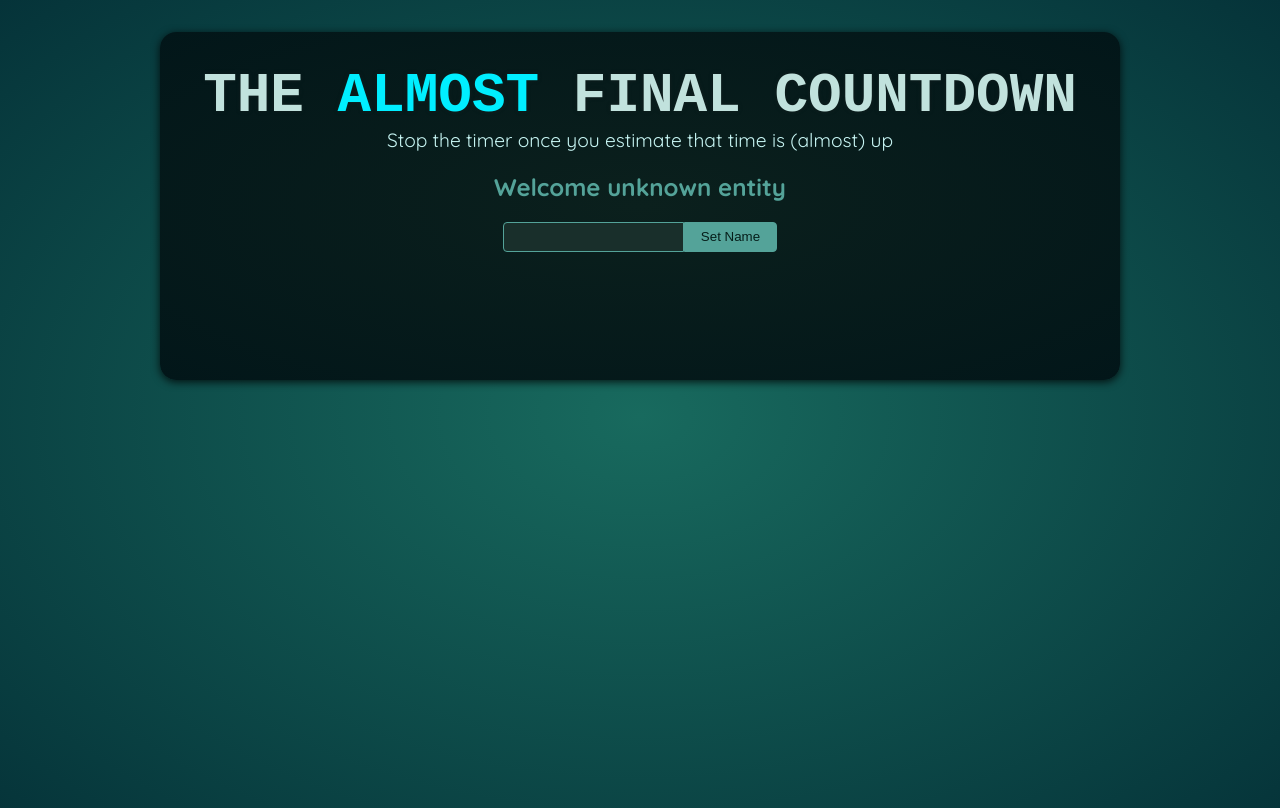
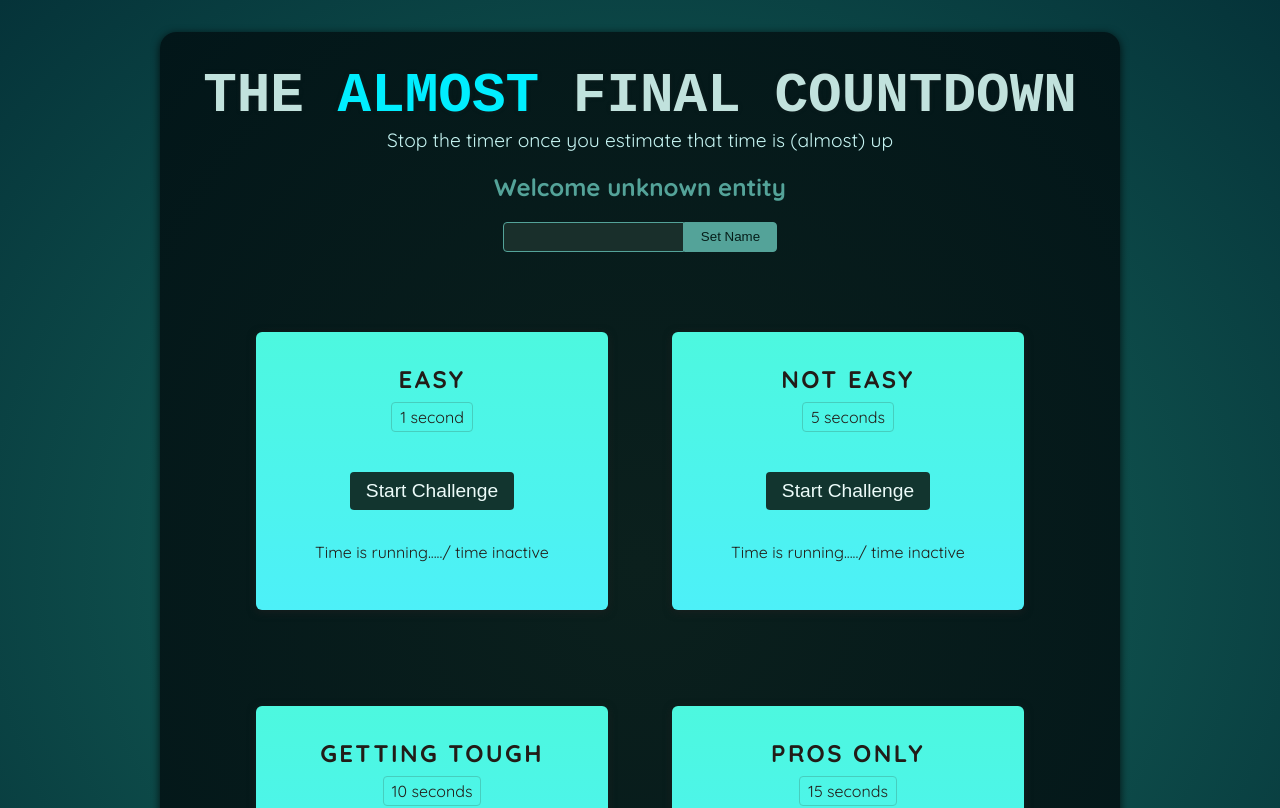
Before and after one commit to Gbenro/Timer-Game, a React (Vite) app: page / in a window 1280 px wide. Shown: the top 808 px of the page. Built offline with nearby package versions, Linux system fonts and the light colour scheme; a web font is replaced by a local one.

Commit message:
added timerChallenge

```diff
--- a/src/App.jsx
+++ b/src/App.jsx
@@ -1,10 +1,16 @@
 import Player from './components/Player.jsx';
+import TimerChallenge from './components/TimerChallenge.jsx';
 
 function App() {
   return (
     <>
       <Player />
-      <div id="challenges"></div>
+      <div id="challenges">
+        <TimerChallenge  title = 'Easy' targetTime={1}/>
+        <TimerChallenge  title = 'Not Easy' targetTime={5}/>
+        <TimerChallenge  title = 'Getting Tough' targetTime={10}/>
+        <TimerChallenge  title = 'Pros Only' targetTime={15}/>
+      </div>
     </>
   );
 }
--- /dev/null
+++ b/src/components/TimerChallenge.jsx
@@ -0,0 +1,16 @@
+export default function TimerChallenge({title, targetTime}){
+    return <section className="challenge">
+    <h2>{title}</h2>
+    <p className="challenge-time">
+    {targetTime} second{targetTime >1 ? "s":""}
+     </p>
+     <p>
+        <button>
+            Start Challenge
+        </button>
+     </p>
+     <p className="">
+    Time is running...../ time inactive
+     </p>
+    </section>
+}
```
Also changed, not shown: 1 other file (tests, documents, lock files or other folders).
